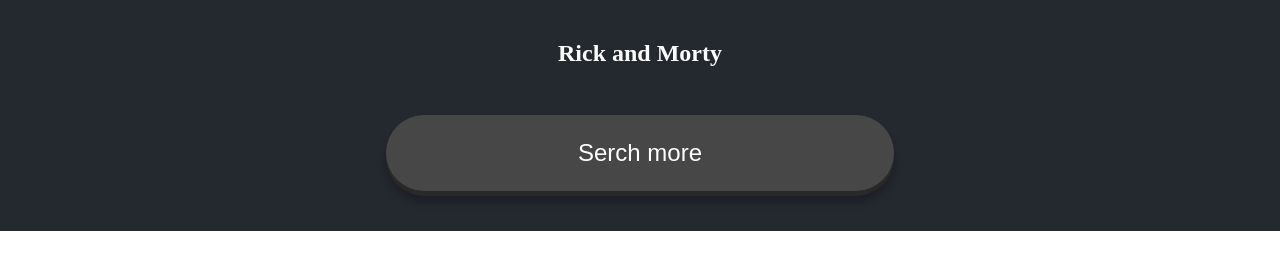
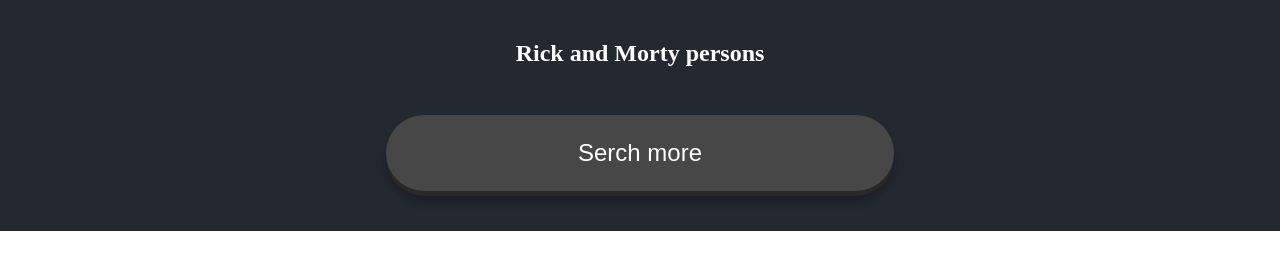
Before and after one commit to ThereFox/simplest-work-with-api, a website: page index.html in a window 1280 px wide. Drawn offline with Linux system fonts and the light colour scheme; no server answers.

Commit message:
Update index.html

```diff
--- a/index.html
+++ b/index.html
@@ -11,7 +11,7 @@
 <body>
     <main>
         <section class="person">
-            <h2>Rick and Morty</h2>
+            <h2>Rick and Morty persons</h2>
             <div class="person-list">
 
             </div>
```
